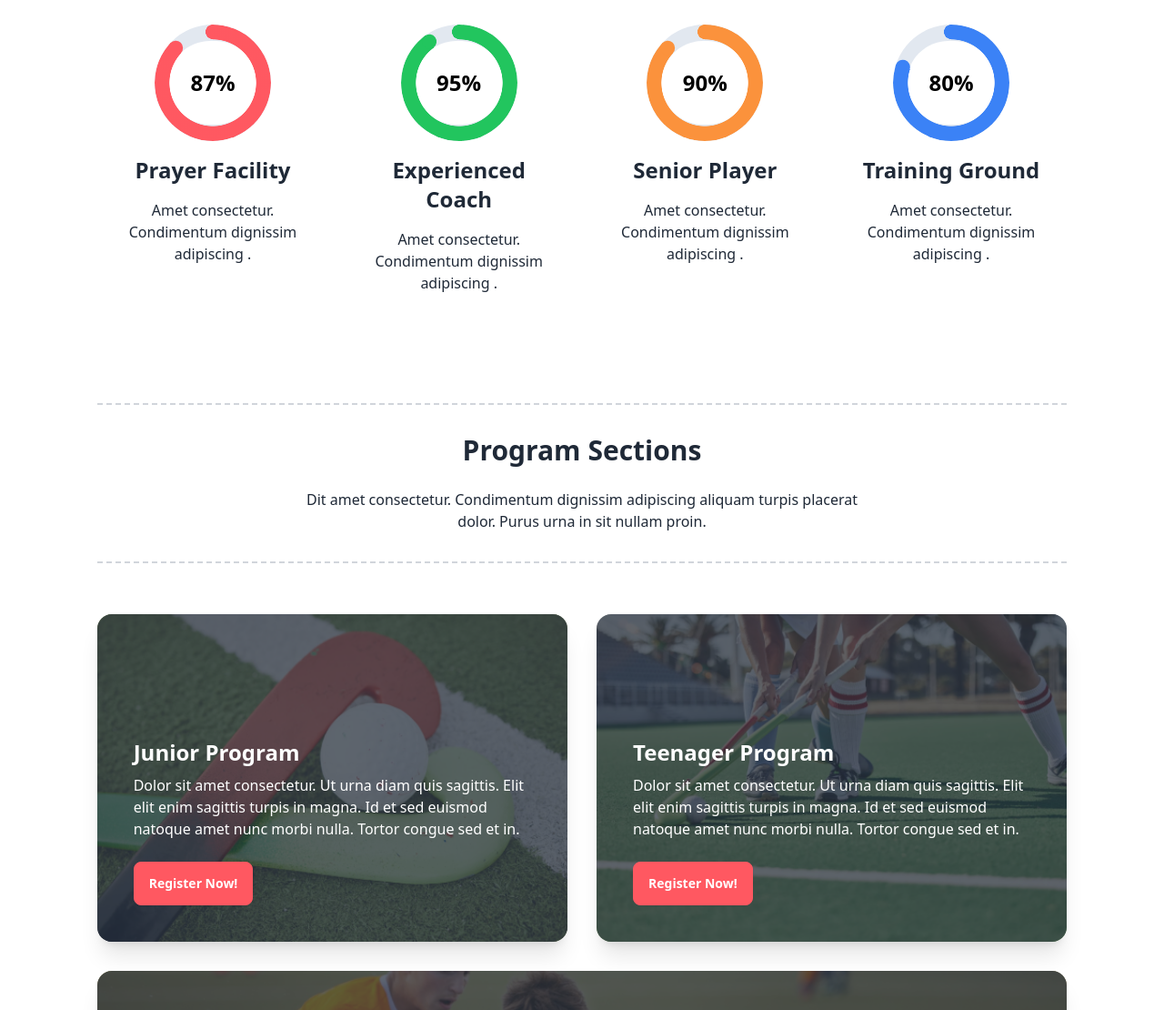
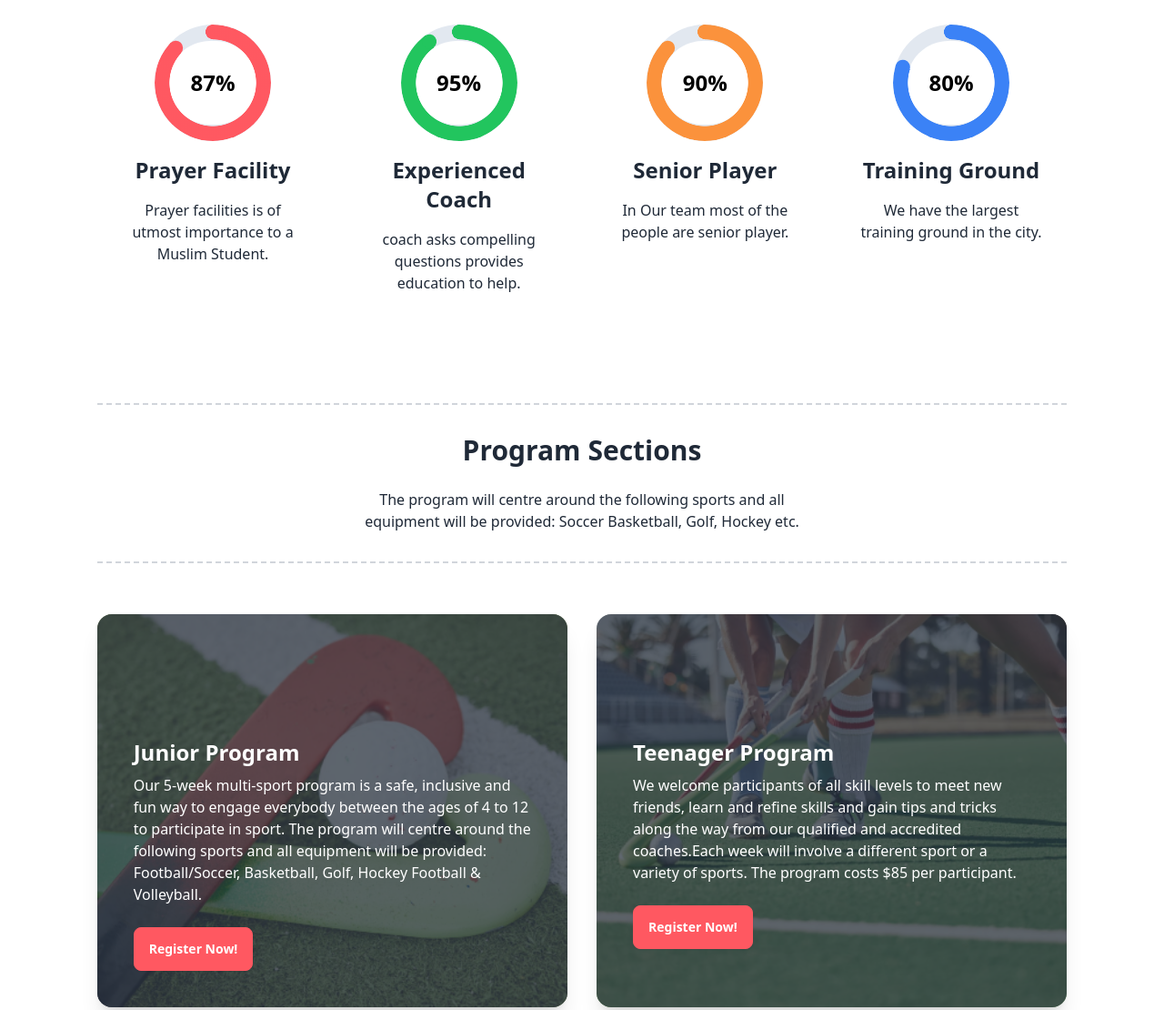
Before and after one commit to sheikhsadi9494/Hockeys, a plain HTML site: page index.html in a window 1280 px wide. Shown: the part 940-2050 px from the top of the page at 91% size. Drawn offline with nearby package versions, Linux system fonts and the light colour scheme.

Commit message:
more content update

```diff
--- a/index.html
+++ b/index.html
@@ -130,8 +130,11 @@
             Meet all the heroes from the field
           </h3>
           <p class="text-base text-gray-300">
-            Dit amet consectetur. Condimentum dignissim adipiscing aliquam
-            turpis placerat dolor. Purus urna in sit nullam proin.
+            Lionel Messi has been named men's footballer of the year at The Best
+            FIFA Awards for 2023. The 36-year-old fended off competition from
+            Manchester City's Erling Haaland, who came second, and Paris
+            Saint-Germain's Kylian Mbappe, who came third, to pick up the
+            trophy.
           </p>
         </div>
       </div>
@@ -146,9 +149,8 @@
             Professional Hockeys Club
           </h2>
           <p>
-            Dit amet consectetur. Condimentum dignissim adipiscing aliquam
-            turpis placerat <br />
-            dolor. Purus urna in sit nullam proin.
+            We have the best people that's why <br />
+            we always the best.
           </p>
         </div>
         <div class="grid grid-cols-1 md:grid-cols-2 lg:grid-cols-4 gap-4 mt-14">
@@ -167,7 +169,9 @@
               <h1 class="text-black bg-white px-6 py-7 rounded-full">87%</h1>
             </div>
             <h2 class="text-2xl font-semibold">Prayer Facility</h2>
-            <p>Amet consectetur. Condimentum dignissim adipiscing .</p>
+            <p>
+              Prayer facilities is of utmost importance to a Muslim Student.
+            </p>
           </div>
           <div class="text-center p-6 space-y-4">
             <div
@@ -184,7 +188,9 @@
               <h1 class="text-black bg-white px-6 py-7 rounded-full">95%</h1>
             </div>
             <h2 class="text-2xl font-semibold">Experienced Coach</h2>
-            <p>Amet consectetur. Condimentum dignissim adipiscing .</p>
+            <p>
+              coach asks compelling questions provides education to help.
+            </p>
           </div>
           <div class="text-center p-6 space-y-4">
             <div
@@ -201,7 +207,7 @@
               <h1 class="text-black bg-white px-6 py-7 rounded-full">90%</h1>
             </div>
             <h2 class="text-2xl font-semibold">Senior Player</h2>
-            <p>Amet consectetur. Condimentum dignissim adipiscing .</p>
+            <p>In Our team most of the people are senior player.</p>
           </div>
           <div class="text-center p-6 space-y-4">
             <div
@@ -218,7 +224,7 @@
               <h1 class="text-black bg-white px-6 py-7 rounded-full">80%</h1>
             </div>
             <h2 class="text-2xl font-semibold">Training Ground</h2>
-            <p>Amet consectetur. Condimentum dignissim adipiscing .</p>
+            <p>We have the largest training ground in the city. </p>
           </div>
         </div>
       </section>
@@ -229,9 +235,8 @@
         >
           <h2 class="text-2xl lg:text-3xl font-bold">Program Sections</h2>
           <p>
-            Dit amet consectetur. Condimentum dignissim adipiscing aliquam
-            turpis placerat <br />
-            dolor. Purus urna in sit nullam proin.
+            The program will centre around the following sports and all <br />
+            equipment will be provided: Soccer Basketball, Golf, Hockey etc.
           </p>
         </div>
 
@@ -244,9 +249,12 @@
               <div class="space-y-2 lg:pt-24">
                 <h2 class="card-title text-white text-2xl">Junior Program</h2>
                 <p class="text-white">
-                  Dolor sit amet consectetur. Ut urna diam quis sagittis. Elit
-                  elit enim sagittis turpis in magna. Id et sed euismod natoque
-                  amet nunc morbi nulla. Tortor congue sed et in.
+                  Our 5-week multi-sport program is a safe, inclusive and fun
+                  way to engage everybody between the ages of 4 to 12 to
+                  participate in sport. The program will centre around the
+                  following sports and all equipment will be provided:
+                  Football/Soccer, Basketball, Golf, Hockey Football &
+                  Volleyball.
                 </p>
               </div>
               <div class="justify-start">
@@ -263,9 +271,11 @@
               <div class="space-y-2 lg:pt-24">
                 <h2 class="card-title text-white text-2xl">Teenager Program</h2>
                 <p class="text-white">
-                  Dolor sit amet consectetur. Ut urna diam quis sagittis. Elit
-                  elit enim sagittis turpis in magna. Id et sed euismod natoque
-                  amet nunc morbi nulla. Tortor congue sed et in.
+                  We welcome participants of all skill levels to meet new
+                  friends, learn and refine skills and gain tips and tricks
+                  along the way from our qualified and accredited coaches.Each
+                  week will involve a different sport or a variety of sports.
+                  The program costs $85 per participant.
                 </p>
               </div>
               <div class="justify-start">
@@ -284,9 +294,12 @@
                   Professional Program
                 </h2>
                 <p class="text-white lg:w-3/5">
-                  Dolor sit amet consectetur. Ut urna diam quis sagittis. Elit
-                  elit enim sagittis turpis in magna. Id et sed euismod natoque
-                  amet nunc morbi nulla. Tortor congue sed et in.
+                  Our 5-week multi-sport program is a safe, inclusive and fun
+                  way to engage everybody between the ages of 18 to 25 to
+                  participate in sport. We welcome participants of all skill
+                  levels to meet new friends, learn and refine skills and gain
+                  tips and tricks along the way from our qualified and
+                  accredited coaches.
                 </p>
               </div>
               <div class="justify-start">
```
